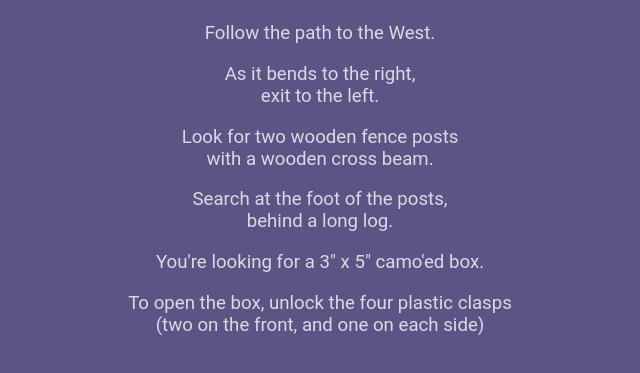
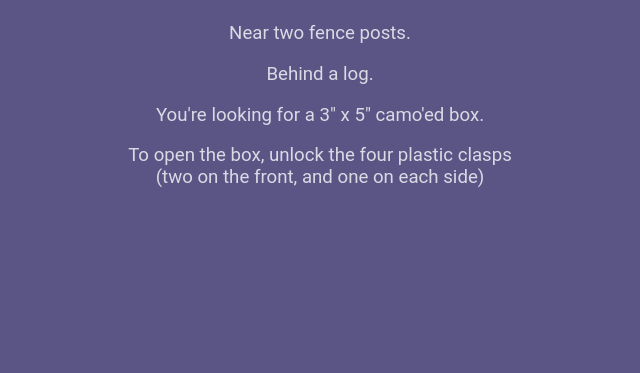
Before and after one commit to Fisher-CMH/GCA27A9, a plain HTML site: page docs/index.html in a window 1280 px wide. Shown: the part 183-556 px from the top of the page, without its empty margins (320-960 px from the left). Drawn offline with Linux system fonts and the light colour scheme.

Commit message:
Update index.html

```diff
--- a/docs/index.html
+++ b/docs/index.html
@@ -5,10 +5,8 @@
     <p>GCA27A9 - NFC Multi Cache in Hannah Park</p>
     <p>The final coordinates are</p>
     <h1>N 40 02.561 W 082 49.206</h1>
-    <p>Follow the path to the West.</p>
-    <p>As it bends to the right,<br/>exit to the left.</p>
-    <p>Look for two wooden fence posts<br/>with a wooden cross beam.</p>
-    <p>Search at the foot of the posts,<br/>behind a long log.</p>
+    <p>Near two fence posts.</p>
+    <p>Behind a log.</p>
     <p>You're looking for a 3" x 5" camo'ed box.</p>
     <p>To open the box, unlock the four plastic clasps<br/>(two on the front, and one on each side)</p>
     <p>&nbsp;</p>
```
